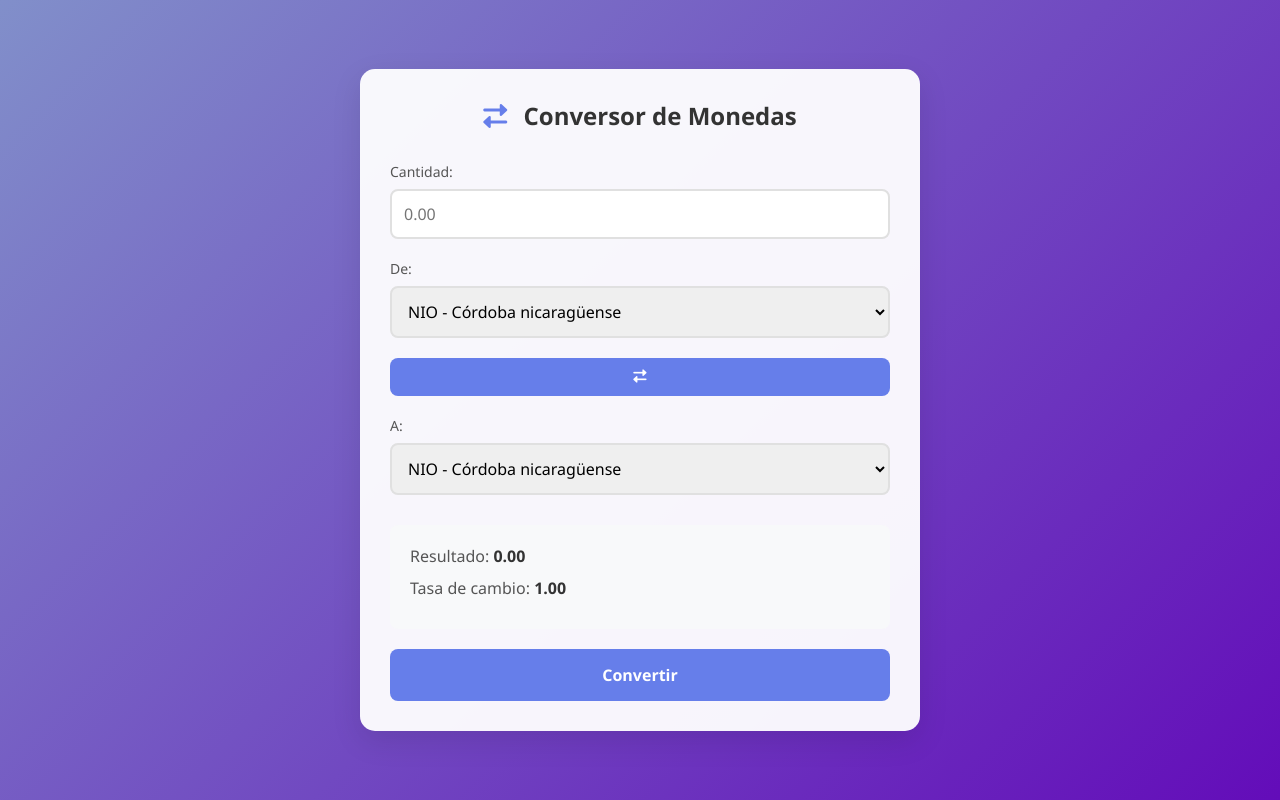
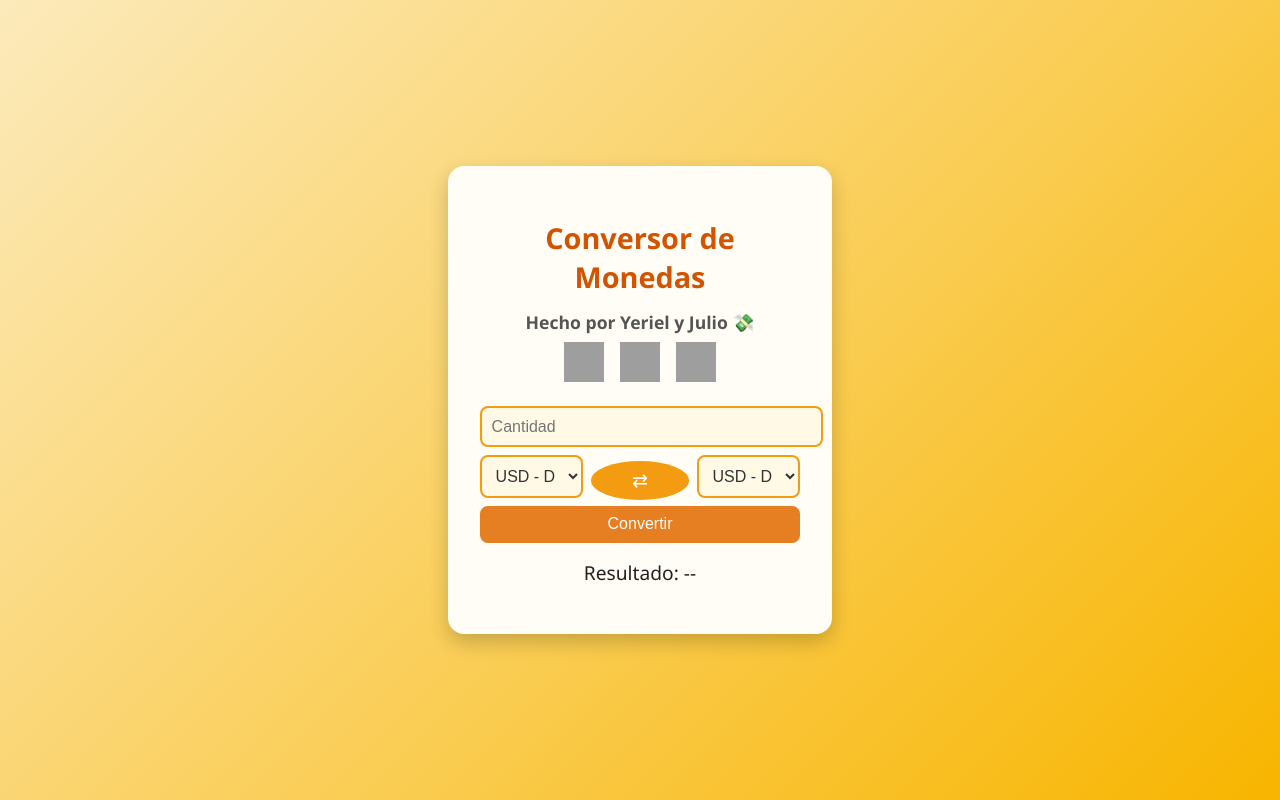
Before and after one commit to yeriel2704/conversor-de-unidades, a plain HTML site: page index.html in a window 1280 px wide. Drawn offline with Linux system fonts and the light colour scheme; grey boxes are pictures that could not be loaded.

Commit message:
Add files via upload

```diff
--- a/index.html
+++ b/index.html
@@ -1,58 +1,49 @@
+
 <!DOCTYPE html>
 <html lang="es">
 <head>
     <meta charset="UTF-8">
-    <meta name="viewport" content="width=device-width, initial-scale=1.0">
     <title>Conversor de Monedas</title>
     <link rel="stylesheet" href="styles.css">
-    <link rel="stylesheet" href="https://cdnjs.cloudflare.com/ajax/libs/font-awesome/6.0.0/css/all.min.css">
 </head>
 <body>
     <div class="container">
-        <div class="converter-box">
-            <h1><i class="fas fa-exchange-alt"></i> Conversor de Monedas</h1>
-
-            <div class="input-group">
-                <div class="amount-input">
-                    <label for="amount">Cantidad:</label>
-                    <input type="number" id="amount" placeholder="0.00" min="0" step="0.01">
-                </div>
-
-                <div class="currency-select">
-                    <label for="from-currency">De:</label>
-                    <select id="from-currency">
-                        <option value="NIO">NIO - Córdoba nicaragüense</option>
-                        <option value="USD">USD - Dólar Estadounidense</option>
-                        <option value="EUR">EUR - Euro</option>
-                        <option value="GBP">GBP - Libra Esterlina</option>
-                        <option value="JPY">JPY - Yen Japonés</option>
-                        <option value="MXN">MXN - Peso Mexicano</option>
-                    </select>
-                </div>
-
-                <button id="swap-btn" class="swap-btn">
-                    <i class="fas fa-exchange-alt"></i>
-                </button>
-
-                <div class="currency-select">
-                    <label for="to-currency">A:</label>
-                    <select id="to-currency">
-                        <option value="NIO">NIO - Córdoba nicaragüense</option>
-                        <option value="EUR">EUR - Euro</option>
-                        <option value="USD">USD - Dólar Estadounidense</option>
-                        <option value="GBP">GBP - Libra Esterlina</option>
-                        <option value="JPY">JPY - Yen Japonés</option>
-                        <option value="MXN">MXN - Peso Mexicano</option>
-                    </select>
-                </div>
+        <h1 class="title">Conversor de Monedas</h1>
+        <h2 class="subtitle">Hecho por Yeriel y Julio 💸</h2>
+        <div class="currency-images">
+            <img src="https://cdn-icons-png.flaticon.com/512/330/330439.png" alt="USD" class="coin-img">
+            <img src="https://cdn-icons-png.flaticon.com/512/330/330523.png" alt="EUR" class="coin-img">
+            <img src="https://cdn-icons-png.flaticon.com/512/197/197484.png" alt="JPY" class="coin-img">
+        </div>
+        <div class="converter">
+            <input type="number" id="amount" placeholder="Cantidad" min="0" step="any">
+            <div class="selectors">
+                <select id="from-currency">
+                    <option value="USD">USD - Dólar estadounidense</option>
+                    <option value="EUR">EUR - Euro</option>
+                    <option value="MXN">MXN - Peso mexicano</option>
+                    <option value="GBP">GBP - Libra esterlina</option>
+                    <option value="JPY">JPY - Yen japonés</option>
+                    <option value="CAD">CAD - Dólar canadiense</option>
+                    <option value="BRL">BRL - Real brasileño</option>
+                    <option value="ARS">ARS - Peso argentino</option>
+                </select>
+                <button id="swap-btn">⇄</button>
+                <select id="to-currency">
+                    <option value="USD">USD - Dólar estadounidense</option>
+                    <option value="EUR">EUR - Euro</option>
+                    <option value="MXN">MXN - Peso mexicano</option>
+                    <option value="GBP">GBP - Libra esterlina</option>
+                    <option value="JPY">JPY - Yen japonés</option>
+                    <option value="CAD">CAD - Dólar canadiense</option>
+                    <option value="BRL">BRL - Real brasileño</option>
+                    <option value="ARS">ARS - Peso argentino</option>
+                </select>
             </div>
-
-            <div class="result">
-                <p id="result-text">Resultado: <span id="converted-amount">0.00</span></p>
-                <p id="rate-text">Tasa de cambio: <span id="exchange-rate">1.00</span></p>
-            </div>
-
-            <button id="convert-btn" class="convert-btn">Convertir</button>
+            <button id="convert-btn">Convertir</button>
+            <div id="exchange-rate" class="exchange-rate"></div>
+            <div class="result">Resultado: <span id="converted-amount">--</span></div>
+            <div id="message-box" class="message-box"></div>
         </div>
     </div>
     <script src="script.js"></script>
--- a/styles.css
+++ b/styles.css
@@ -1,140 +1,139 @@
-* {
-    margin: 0;
-    padding: 0;
-    box-sizing: border-box;
-    font-family: 'Segoe UI', Tahoma, Geneva, Verdana, sans-serif;
-}
 
 body {
-    background: linear-gradient(135deg, #818fca 0%, #630cb9 100%);
-    min-height: 100vh;
+    font-family: 'Segoe UI', Tahoma, Geneva, Verdana, sans-serif;
+    background: linear-gradient(135deg, #fceabb, #f8b500);
+    color: #222;
+    margin: 0;
     display: flex;
     justify-content: center;
     align-items: center;
+    height: 100vh;
+    animation: fadeIn 1s ease-in;
 }
 
 .container {
-    width: 100%;
-    max-width: 600px;
-    padding: 20px;
+    background: #fffdf5;
+    padding: 2rem;
+    border-radius: 1rem;
+    box-shadow: 0 8px 20px rgba(0,0,0,0.2);
+    width: 320px;
+    text-align: center;
+    animation: slideUp 1s ease-out;
 }
 
-.converter-box {
-    background: rgba(255, 255, 255, 0.95);
-    padding: 30px;
-    border-radius: 15px;
-    box-shadow: 0 10px 30px rgba(0, 0, 0, 0.1);
+.title {
+    font-size: 1.8rem;
+    color: #d35400;
+    margin-bottom: 0.3rem;
 }
 
-h1 {
-    text-align: center;
-    color: #333;
-    margin-bottom: 30px;
-    font-size: 24px;
+.subtitle {
+    font-size: 1.1rem;
+    color: #555;
+    margin-bottom: 1rem;
 }
 
-h1 i {
-    margin-right: 10px;
-    color: #667eea;
+.converter input,
+.converter select {
+    width: 100%;
+    padding: 0.6rem;
+    font-size: 1rem;
+    border: 2px solid #f39c12;
+    border-radius: 0.5rem;
+    margin-bottom: 0.5rem;
+    background-color: #fff9e6;
+    color: #333;
 }
 
-.input-group {
-    display: flex;
-    flex-direction: column;
-    gap: 20px;
-    margin-bottom: 30px;
+.converter button {
+    width: 100%;
+    padding: 0.6rem;
+    font-size: 1rem;
+    background-color: #e67e22;
+    border: none;
+    border-radius: 0.5rem;
+    color: white;
+    cursor: pointer;
+    transition: background-color 0.3s ease;
 }
 
-.amount-input, .currency-select {
-    display: flex;
-    flex-direction: column;
-    gap: 8px;
+.converter button:hover {
+    background-color: #cf711f;
 }
 
-label {
-    color: #555;
-    font-size: 14px;
-    font-weight: 500;
-}
-
-input, select {
-    padding: 12px;
-    border: 2px solid #e0e0e0;
-    border-radius: 8px;
-    font-size: 16px;
-    transition: all 0.3s ease;
-}
-
-input:focus, select:focus {
-    outline: none;
-    border-color: #667eea;
-    box-shadow: 0 0 0 3px rgba(102, 126, 234, 0.1);
-}
-
-.swap-btn {
-    background: #667eea;
-    color: white;
-    border: none;
-    padding: 12px;
-    border-radius: 8px;
-    cursor: pointer;
-    transition: all 0.3s ease;
+.selectors {
     display: flex;
-    justify-content: center;
+    gap: 0.5rem;
+    justify-content: space-between;
     align-items: center;
 }
 
-.swap-btn:hover {
-    background: #764ba2;
-    transform: scale(1.05);
+#swap-btn {
+    padding: 0.5rem;
+    background-color: #f39c12;
+    color: white;
+    border-radius: 50%;
+    border: none;
+    cursor: pointer;
+    font-size: 1.2rem;
+}
+
+#swap-btn:hover {
+    background-color: #e67e22;
+}
+
+.exchange-rate {
+    margin-top: 1rem;
+    font-weight: bold;
+    color: #2980b9;
+    font-size: 1rem;
 }
 
 .result {
-    background: #f8f9fa;
-    padding: 20px;
-    border-radius: 8px;
-    margin-bottom: 20px;
+    font-size: 1.2rem;
+    margin-top: 0.5rem;
 }
 
-.result p {
-    color: #555;
-    margin-bottom: 10px;
-    font-size: 16px;
+.message-box {
+    margin-top: 1rem;
+    opacity: 0;
+    transition: opacity 0.5s ease;
+    font-size: 0.95rem;
 }
 
-#converted-amount, #exchange-rate {
-    font-weight: bold;
-    color: #333;
+.message-box.success {
+    color: #27ae60;
 }
 
-.convert-btn {
-    width: 100%;
-    padding: 15px;
-    background: #667eea;
-    color: white;
-    border: none;
-    border-radius: 8px;
-    font-size: 16px;
-    font-weight: 600;
-    cursor: pointer;
-    transition: all 0.3s ease;
+.message-box.error {
+    color: #c0392b;
 }
 
-.convert-btn:hover {
-    background: #764ba2;
-    transform: translateY(-2px);
+.currency-images {
+    display: flex;
+    justify-content: center;
+    gap: 1rem;
+    margin-bottom: 1rem;
 }
 
-@media (max-width: 480px) {
-    .converter-box {
-        padding: 20px;
-    }
+.coin-img {
+    width: 40px;
+    height: 40px;
+    animation: bounce 2s infinite;
+}
 
-    .input-group {
-        gap: 15px;
-    }
+/* Animaciones */
+@keyframes fadeIn {
+    from { opacity: 0; }
+    to { opacity: 1; }
+}
 
-    input, select, .swap-btn {
-        padding: 10px;
-    }
+@keyframes slideUp {
+    from { transform: translateY(30px); opacity: 0; }
+    to { transform: translateY(0); opacity: 1; }
 }
+
+@keyframes bounce {
+    0%, 100% { transform: translateY(0); }
+    50% { transform: translateY(-8px); }
+}
```
Also changed, not shown: script.js (line endings or trailing spaces), 1 other file.
